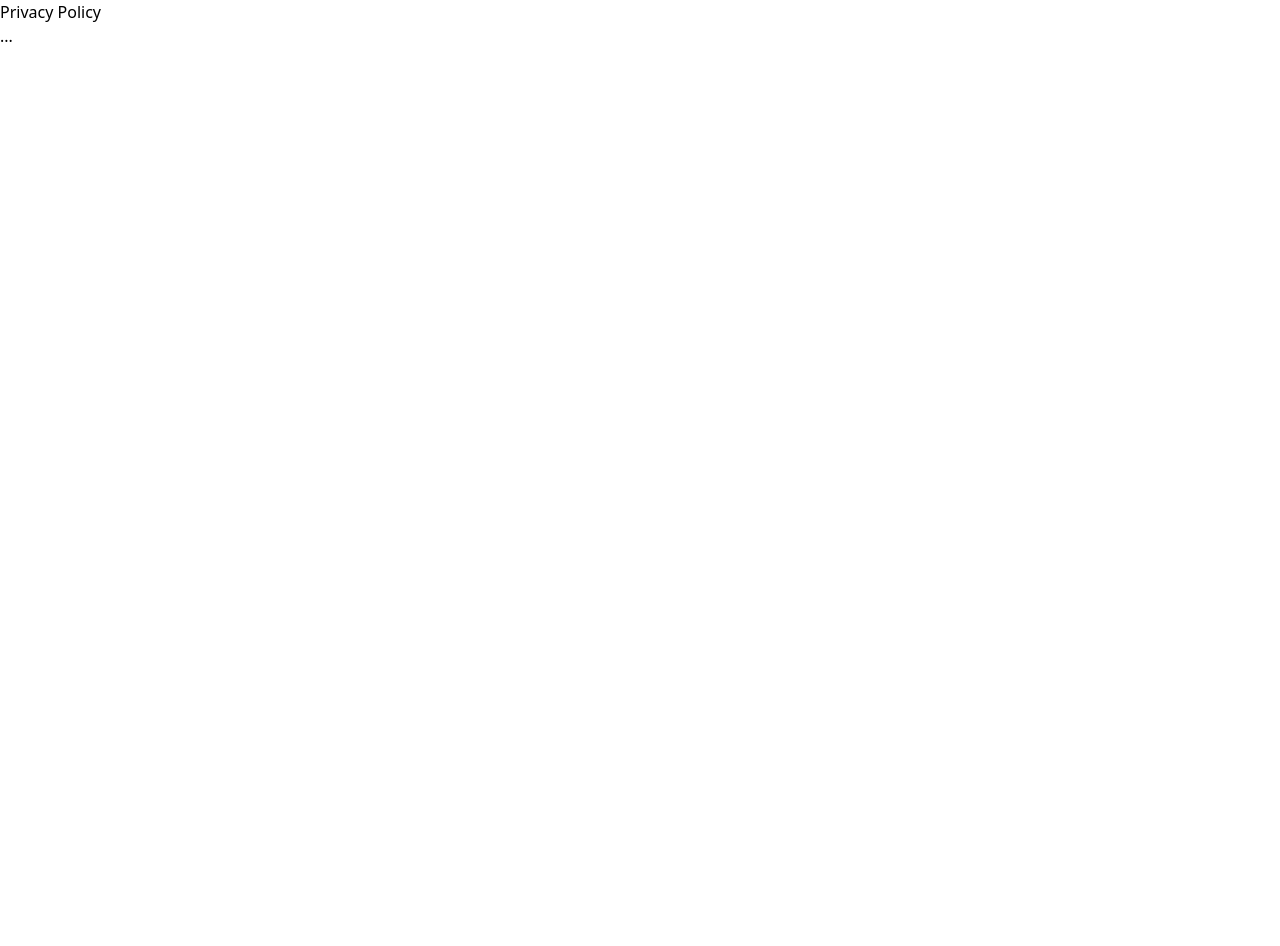
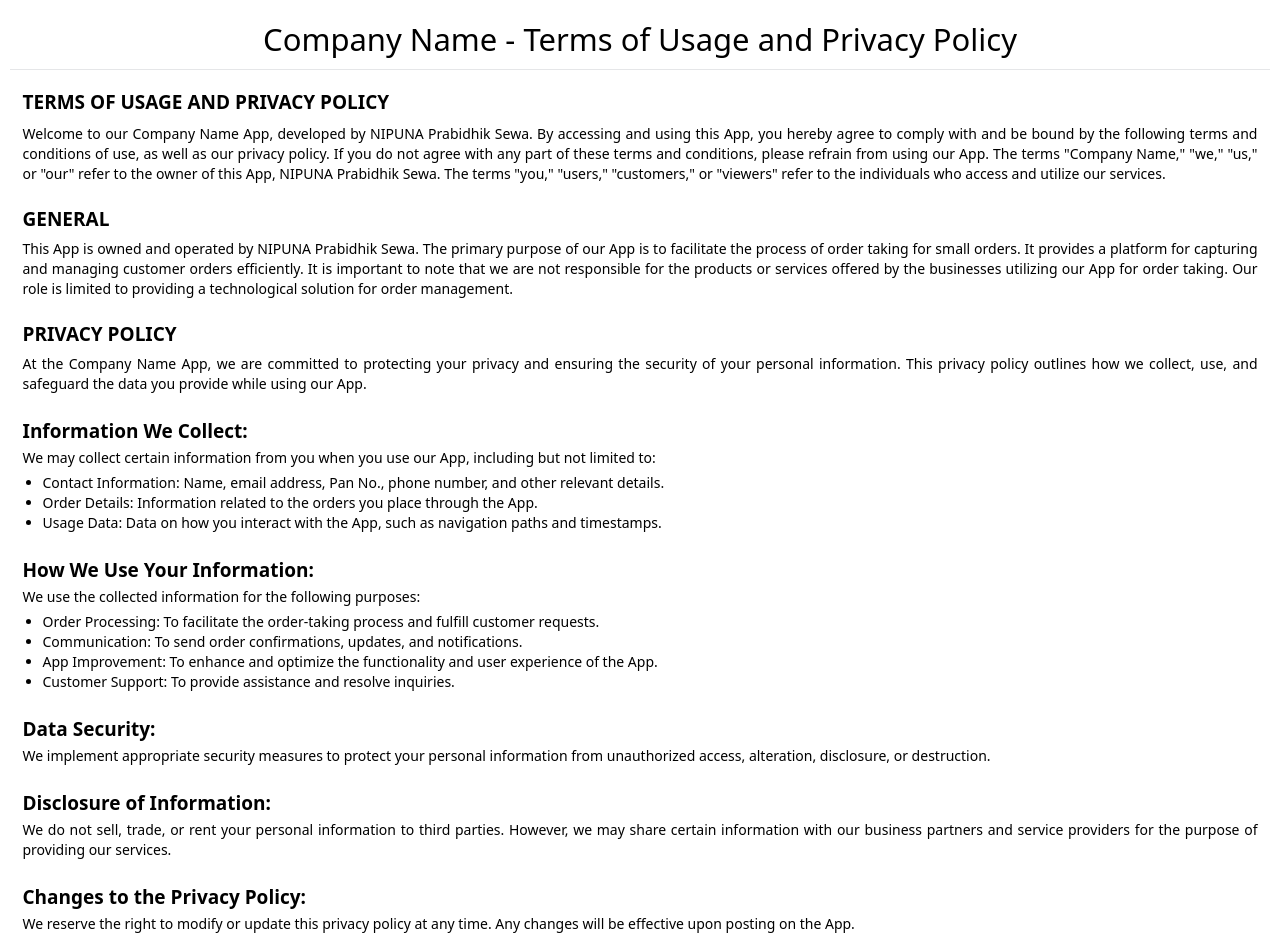
Before and after one commit to Sagar-Nipunasewa/Min-Mart, a React (Vite) app: page /privacypolicy in a window 1280 px wide. Shown: the top 946 px of the page. Before the commit the page ends 800 px from the top, so only its background shows below. Built offline with nearby package versions, Linux system fonts and the light colour scheme; the HTML template or start-up script is replaced by a standard one.

Commit message:
style:- added company privacy and policy

```diff
--- /dev/null
+++ b/src/constants/CompanyInfo/index.ts
@@ -0,0 +1,6 @@
+ const companyInfo = {
+    company_name: "Company Name",
+    company_email: "eamplae@gmail.com",
+}
+
+export  {companyInfo}
--- a/src/constants/index.ts
+++ b/src/constants/index.ts
@@ -1 +1,3 @@
 export * from "./ContactUs/index.ts";
+export * from "./CompanyInfo/index.ts";
+export * from "./ContactUs/index.ts";
--- a/src/pages/PrivacyPolicy/index.tsx
+++ b/src/pages/PrivacyPolicy/index.tsx
@@ -1,9 +1,137 @@
+import {companyInfo} from "../../constants";
+import {Divider} from "antd";
+
 function PrivacyPolicy() {
-  return (
-    <div>
-      <h1>Privacy Policy</h1>
-      <p>...</p>
-    </div>
+  return (<div className="p-[10px] max-w-[1600px] mx-auto">
+          <h1 className="text-center font-regular text-[31px] py-[6px] ">
+              {companyInfo.company_name} - Terms of Usage and Privacy Policy
+          </h1>
+          <Divider className="bg-gray-100 my-0"/>
+
+          <div className="p-[12.5px] text-sm ">
+              <h2 className="text-sm sm:text-[19px] font-bold sm:mt-[10px] ">
+                  TERMS OF USAGE AND PRIVACY POLICY
+              </h2>
+
+              <p className="mt-2 sm:mt-3 text-justify">
+                  Welcome to our {companyInfo.company_name} App, developed by NIPUNA
+                  Prabidhik Sewa. By accessing and using this App, you hereby agree to
+                  comply with and be bound by the following terms and conditions of use,
+                  as well as our privacy policy. If you do not agree with any part of
+                  these terms and conditions, please refrain from using our App. The
+                  terms "{companyInfo.company_name}," "we," "us," or "our" refer to the
+                  owner of this App, NIPUNA Prabidhik Sewa. The terms "you," "users,"
+                  "customers," or "viewers" refer to the individuals who access and
+                  utilize our services.
+              </p>
+
+              <h3 className="text-sm sm:text-[19px] font-bold mt-[25px] ">GENERAL</h3>
+
+              <p className="mt-[10px] text-justify">
+                  This App is owned and operated by NIPUNA Prabidhik Sewa. The primary
+                  purpose of our App is to facilitate the process of order taking for
+                  small orders. It provides a platform for capturing and managing
+                  customer orders efficiently. It is important to note that we are not
+                  responsible for the products or services offered by the businesses
+                  utilizing our App for order taking. Our role is limited to providing a
+                  technological solution for order management.
+              </p>
+
+              <h3 className="text-sm sm:text-[19px] font-bold mt-[25px] ">PRIVACY POLICY</h3>
+
+              <p className="mt-[10px] text-justify">
+                  At the {companyInfo.company_name} App, we are committed to protecting
+                  your privacy and ensuring the security of your personal information.
+                  This privacy policy outlines how we collect, use, and safeguard the
+                  data you provide while using our App.
+              </p>
+
+              <h3 className="font-semibold mt-[25px] text-base sm:text-[19px]">
+                  Information We Collect:
+              </h3>
+              <p className="mt-[5px] text-justify">
+                  We may collect certain information from you when you use our App,
+                  including but not limited to:
+              </p>
+              <ul className="list-disc ml-5 mt-[5px] text-justify">
+                  <li>
+                      Contact Information: Name, email address, Pan No., phone number, and
+                      other relevant details.
+                  </li>
+                  <li>
+                      Order Details: Information related to the orders you place through
+                      the App.
+                  </li>
+                  <li>
+                      Usage Data: Data on how you interact with the App, such as
+                      navigation paths and timestamps.
+                  </li>
+              </ul>
+
+              <h3 className="font-semibold mt-[25px] text-base sm:text-[19px]">
+                  How We Use Your Information:
+              </h3>
+              <p className="mt-[5px] text-justify">
+                  We use the collected information for the following purposes:
+              </p>
+              <ul className="list-disc ml-5 mt-[5px] text-justify">
+                  <li>
+                      Order Processing: To facilitate the order-taking process and fulfill
+                      customer requests.
+                  </li>
+                  <li>
+                      Communication: To send order confirmations, updates, and
+                      notifications.
+                  </li>
+                  <li>
+                      App Improvement: To enhance and optimize the functionality and user
+                      experience of the App.
+                  </li>
+                  <li>
+                      Customer Support: To provide assistance and resolve inquiries.
+                  </li>
+              </ul>
+
+              <h3 className="font-semibold mt-[25px] text-base sm:text-[19px]">Data Security:</h3>
+              <p className="mt-[5px] text-justify">
+                  We implement appropriate security measures to protect your personal
+                  information from unauthorized access, alteration, disclosure, or
+                  destruction.
+              </p>
+
+              <h3 className="font-semibold mt-[25px] text-base sm:text-[19px]">
+                  Disclosure of Information:
+              </h3>
+              <p className="mt-[5px] text-justify">
+                  We do not sell, trade, or rent your personal information to third
+                  parties. However, we may share certain information with our business
+                  partners and service providers for the purpose of providing our
+                  services.
+              </p>
+
+              <h3 className="font-semibold mt-[25px] text-base sm:text-[19px]">
+                  Changes to the Privacy Policy:
+              </h3>
+              <p className="mt-[5px] text-justify">
+                  We reserve the right to modify or update this privacy policy at any
+                  time. Any changes will be effective upon posting on the App.
+              </p>
+
+              <p className="mt-[10px] text-justify">
+                  By using the {companyInfo.company_name} App, you acknowledge that you
+                  have read, understood, and agreed to the terms of this privacy policy.
+                  If you have any questions or concerns about your privacy or the use of
+                  your information, please contact us at{" "}
+                  <a href="mailto:contact@email.com" className="text-blue-500">
+                      info@nipunasewa.com
+                  </a>
+                  .
+              </p>
+
+              <p className="mt-[10px]">Thank you for using {companyInfo.company_name}!</p>
+          </div>
+      </div>
   );
 }
+
 export default PrivacyPolicy;
```
